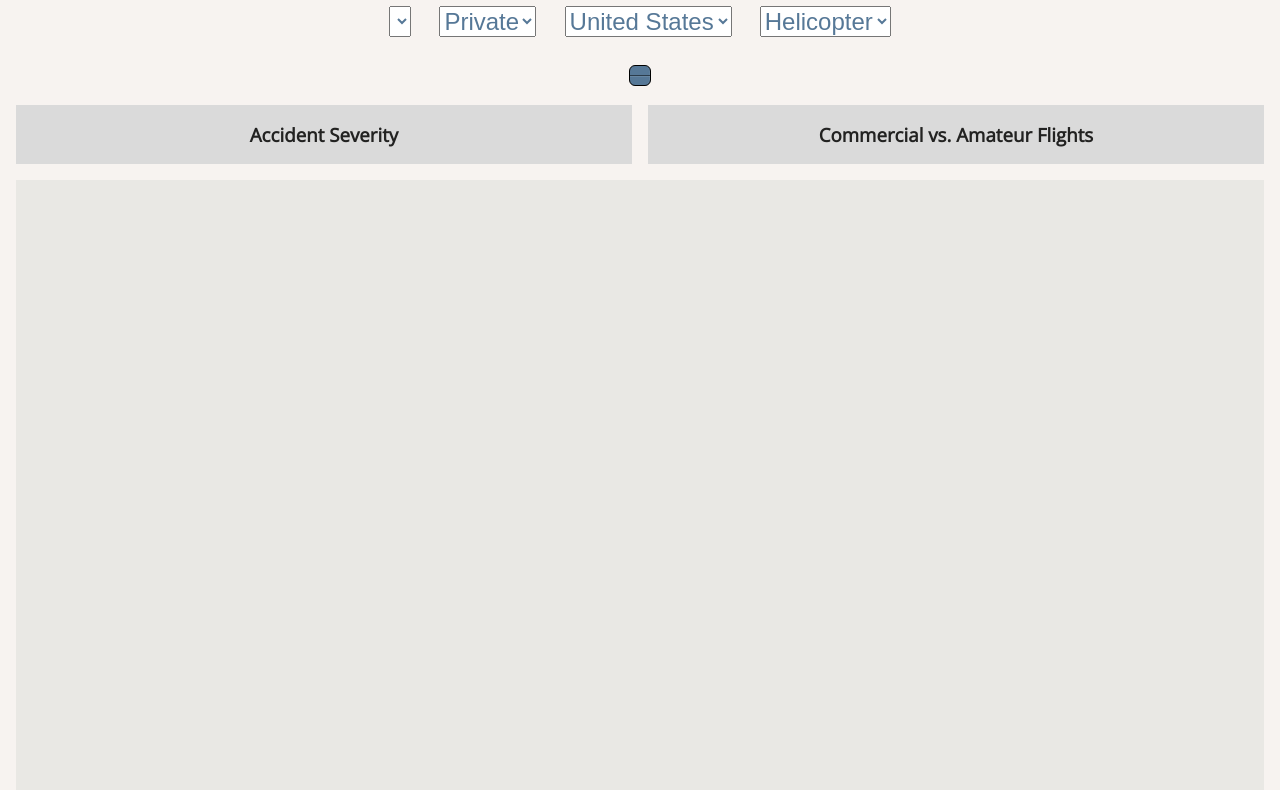
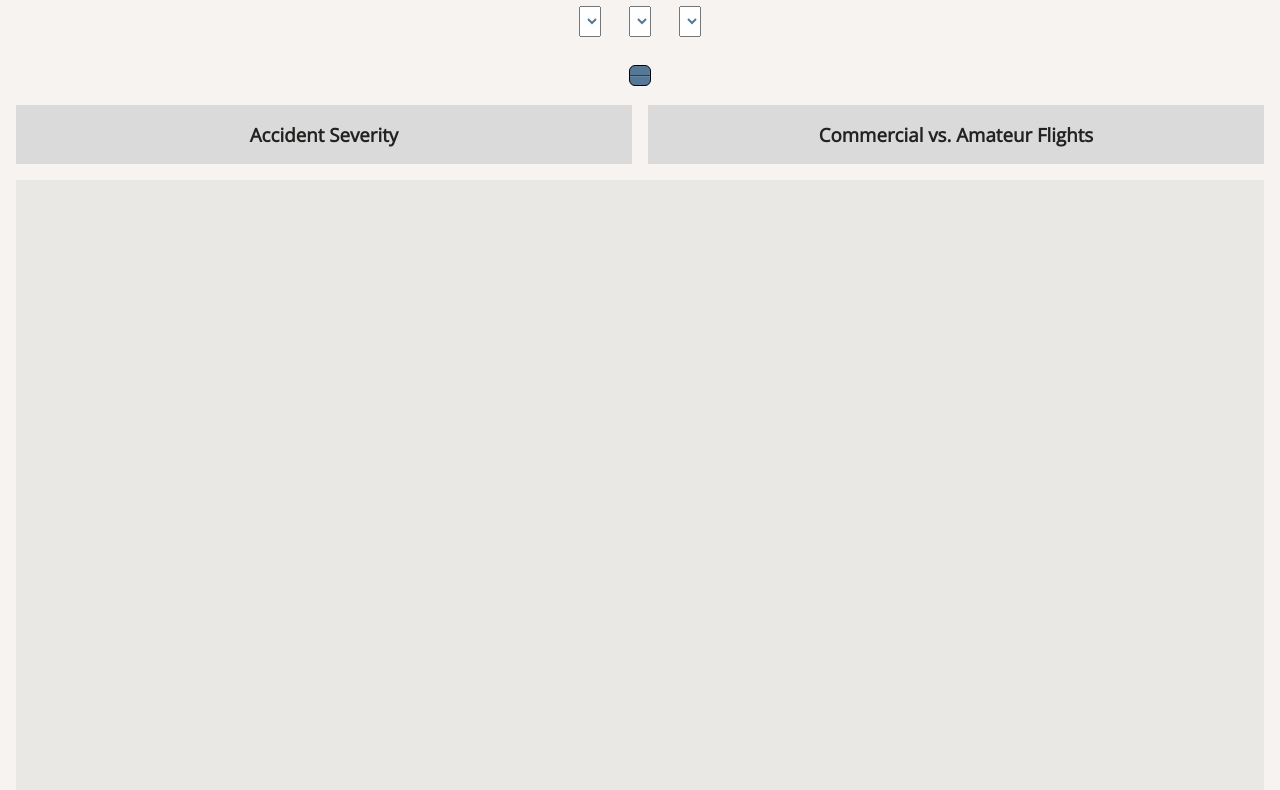
Before and after one commit to mrdrewkeller/aviation-accident-d3, a plain HTML site: page index.html in a window 1280 px wide. Shown: the part 112-902 px from the top of the page. Drawn offline with nearby package versions, Linux system fonts and the light colour scheme; no server answers.

Commit message:
adds correct filters and map info paragraph

```diff
--- a/index.html
+++ b/index.html
@@ -25,10 +25,6 @@
   <head>
     <meta charset="UTF-8">
     <title>AA Dashboard</title>
-
-
-
-
   </head>
 
   <body>
@@ -41,15 +37,8 @@
         <div class="box size1 color1">
           <div class="select-style">
           <select name="year" id="selectYear"></select>
-          <select name="carrier" id="selectCarrier">
-            <option value="Private">Private</option>
-          </select>
-          <select name="country" id="selectCountry">
-            <option value="US">United States</option>
-          </select>
-          <select name="category" id="selectCategory">
-            <option value="heli">Helicopter</option>
-          </select>
+          <select name="country" id="selectCountry"></select>
+          <select name="category" id="selectCategory"></select>
           </div>
         </div>
         <div class="box size1 color1">
@@ -64,7 +53,7 @@
           <span id="flightType"></span>
         </div>
         <div class="box size1 color2 mapContainer">
-
+          <p id="mapInfo"></p>
           <span id="map">
         </span>
         </div>
```
